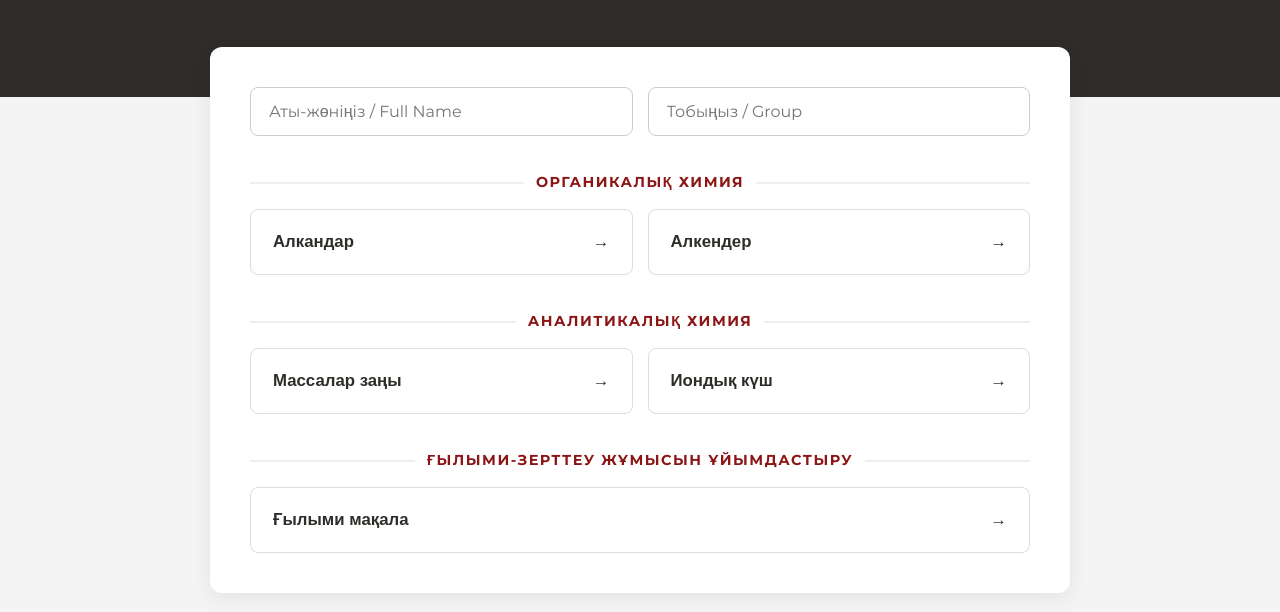
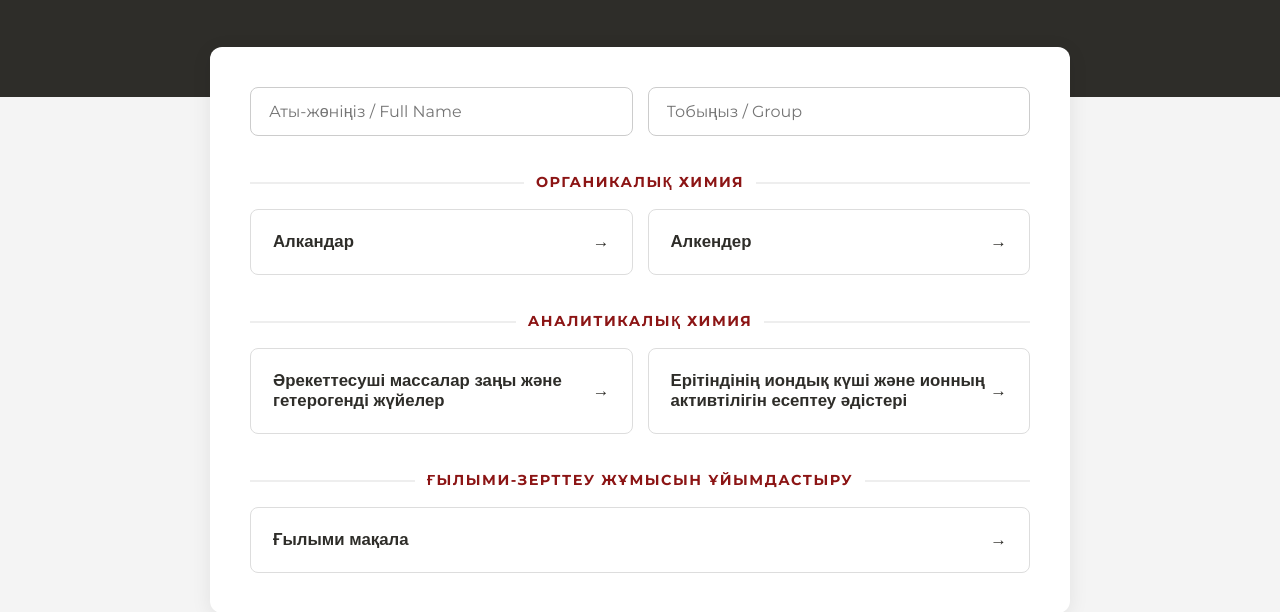
Before and after one commit to Asetbek/checktest.github.io, a plain HTML site: page edu_test.html in a window 1280 px wide. Shown: the part 300-912 px from the top of the page. Drawn offline with Linux system fonts and the light colour scheme.

Commit message:
Update edu_test.html

```diff
--- a/edu_test.html
+++ b/edu_test.html
@@ -269,8 +269,8 @@ label:hover { border-color: var(--primary); background: #FFF9F9; }
 
       <div class="section-title">Аналитикалық химия</div>
       <div class="menu-grid">
-        <button class="menu-btn" onclick="startTest('massalar')">Массалар заңы <span>→</span></button>
-        <button class="menu-btn" onclick="startTest('eritindi')">Иондық күш <span>→</span></button>
+        <button class="menu-btn" onclick="startTest('massalar')">Әрекеттесуші массалар заңы және гетерогенді жүйелер <span>→</span></button>
+        <button class="menu-btn" onclick="startTest('eritindi')">Ерітіндінің иондық күші және ионның активтілігін есептеу әдістері <span>→</span></button>
       </div>
 
       <div class="section-title">Ғылыми-зерттеу жұмысын ұйымдастыру</div>
@@ -367,7 +367,7 @@ const quizData = {
   },
   'eritindi': {
     discipline: 'Аналитикалық химия',
-    title: 'Ерітіндінің иондық күші мен активтілігі',
+    title: 'Ерітіндінің иондық күші және ионның активтілігін есептеу әдістері',
     questions: [
       { q: "Ionic strength (mu) was introduced by:", a: ["Arrhenius", "Lewis and Randall", "Debye", "Hückel"], c: 1 },
       { q: "Formula for ionic strength is $\mu = \frac{1}{2} \sum$ ______.", a: ["ci zi", "ci zi^2", "ci^2 zi", "ci / zi"], c: 1 },
```
